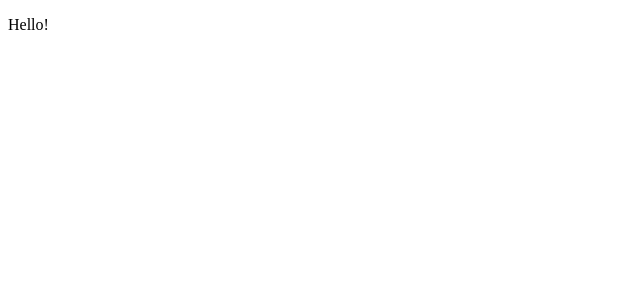
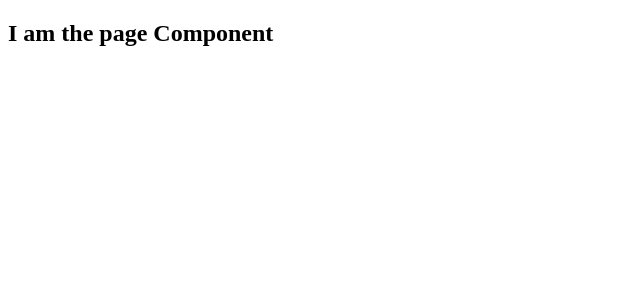
Before and after one commit to CathKolar/OnlineShopReact, a Next.js app in the folder sick-fits/frontend/: page / in a window 1280 px wide. Shown: the top 300 px of the page, without its empty margins (0-640 px from the left). Built offline with nearby package versions, Linux system fonts and the light colour scheme.

Commit message:
create Page component, render on index.js; install eslint-config-wesbos

```diff
--- /dev/null
+++ b/sick-fits/frontend/components/Page.js
@@ -0,0 +1,7 @@
+export default function Page() {
+  return (
+    <div>
+      <h2>I am the page Component</h2>
+    </div>
+  );
+}
--- a/sick-fits/frontend/package.json
+++ b/sick-fits/frontend/package.json
@@ -7,7 +7,9 @@
     "dev": "next -p 7777",
     "build": "next build",
     "start": "next start -p 7777",
-    "test": "NODE_ENV=test jest --watch"
+    "test": "NODE_ENV=test jest --watch",
+    "lint": "eslint .",
+    "lint:fix": "eslint . --fix"
   },
   "author": "",
   "license": "ISC",
--- a/sick-fits/frontend/pages/index.js
+++ b/sick-fits/frontend/pages/index.js
@@ -1,7 +1,9 @@
+import Page from '../components/Page';
+
 export default function IndexPage() {
   return (
-    <div>
-      <p>Hello! </p>
-    </div>
+    <Page>
+      <p> Hello! </p>
+    </Page>
   );
 }
```
Also changed, not shown: 1 other file (tests, documents, lock files or other folders).
